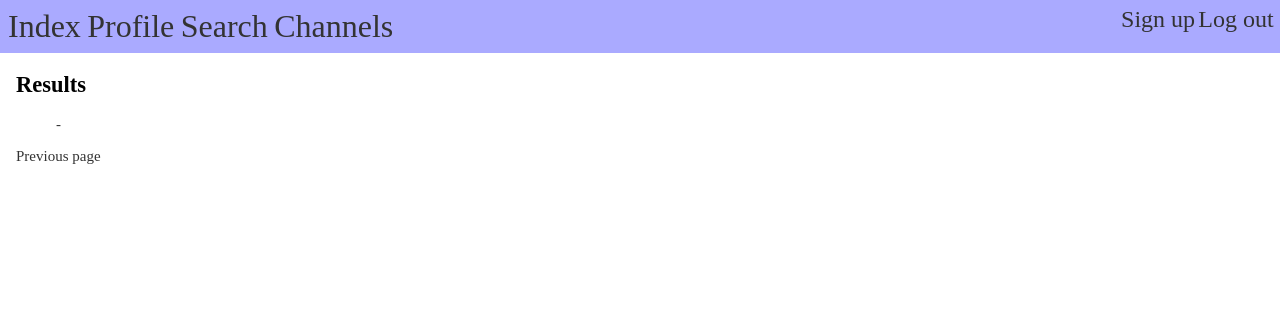
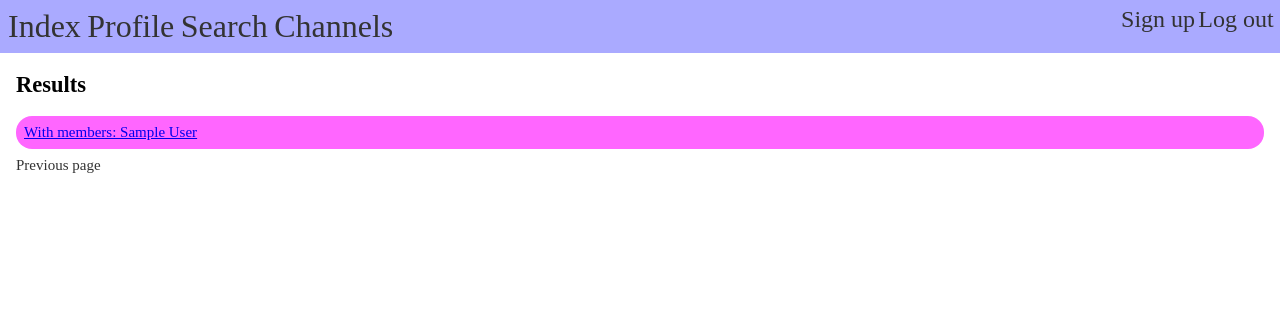
Before and after one commit to nalek0/test-messanger-public, a Flask app: template server/templates/messanger/channels.html in a window 1280 px wide. Shown: the top 313 px of the page. Run offline with Flask 2, Linux system fonts and the light colour scheme; tables that the repository leaves empty hold one stand-in row (values such as "Sample post"); the template is opened without the code that fills it: values that come from a table or form of the project are taken from there, most other values are stand-ins (such as "Sample title", 1, 10 or a date in 2020); parts of the project's set-up code (start-up, migrations or seed data) failed here and were passed over.

Commit message:
Relationships Channel-Message, User-Message

```diff
--- a/server/database.py
+++ b/server/database.py
@@ -1,10 +1,11 @@
+import datetime as datetime
 from flask_login import UserMixin
 from flask_sqlalchemy import SQLAlchemy
 
 db = SQLAlchemy()
 
-channel_association_table = db.Table(
-    'channel_association',
+channel_membership_association_table = db.Table(
+    'channel_membership',
     db.Column('user.id', db.ForeignKey('user.id')),
     db.Column('channel.id', db.ForeignKey('channel.id'))
 )
@@ -18,8 +19,9 @@ class User(UserMixin, db.Model):
     username = db.Column(db.String(80), unique=True, nullable=False)
     password_hash = db.Column(db.String(64), nullable=False)
     channels = db.relationship("Channel",
-                               secondary=channel_association_table,
+                               secondary=channel_membership_association_table,
                                backref="members")
+    messages = db.relationship("Message", backref='author', lazy=True)
 
     def __repr__(self):
         return '<User %r>' % self.username
@@ -31,8 +33,20 @@ class User(UserMixin, db.Model):
 class Channel(db.Model):
     __tablename__ = 'channel'
     id = db.Column(db.Integer, primary_key=True)
-
-    # members = ...
+    # members: List[User]
+    messages = db.relationship("Message", backref='channel', lazy=True)
 
     def __repr__(self):
         return f"<Channel {self.id}>"
+
+
+class Message(db.Model):
+    __tablename__ = 'message'
+    id = db.Column(db.Integer, primary_key=True)
+    text = db.Column(db.String(1000), nullable=False)
+    datetime = db.Column(db.DateTime, default=datetime.datetime.utcnow)
+    channel_id = db.Column(db.Integer, db.ForeignKey('channel.id'), nullable=False)
+    author_id = db.Column(db.Integer, db.ForeignKey('user.id'), nullable=False)
+
+    def __repr__(self):
+        return f"<Message {self.id}>"
--- /dev/null
+++ b/server/static/messanger/channels.css
@@ -0,0 +1,6 @@
+.channel_block {
+    background: #f6f;
+    margin-bottom: 0.5rem;
+    padding: 0.5rem;
+    border-radius: 1rem;
+}
--- a/server/templates/messanger/channels.html
+++ b/server/templates/messanger/channels.html
@@ -1,4 +1,8 @@
 {% extends 'base.html' %}
+
+{% block top_stylesheets %}
+    <link rel="stylesheet" href="{{ url_for('messanger.static', filename='channels.css') }}">
+{% endblock %}
 
 {% block title %}
     Channels: {{ page }} / {{ number_of_pages }}
@@ -7,11 +11,14 @@
 {% block content %}
     {% if channels|length %}
         <h2>Results</h2>
-        <ul>
-            {% for channel in channels %}
-                <a href="{{ url_for('messanger.channel', channel_id=channel.id) }}" class="link">{{ channel.first_user.full_name() }} - {{ channel.second_user.full_name() }}</a>
-            {% endfor %}
-        </ul>
+        {% for channel in channels %}
+            <a href="{{ url_for('messanger.channel', channel_id=channel.id) }}">
+                <div class="channel_block">
+                    With members:
+                    {% for member in channel.members %} {{ member.full_name() }} {% endfor %}
+                </div>
+            </a>
+        {% endfor %}
     {% else %}
         {% if page == 0 %}
             <h4>You have no channels, maybe make some?</h4>
```
Also changed, not shown: server/templates/messanger/channel.html (+11 -0 lines).
